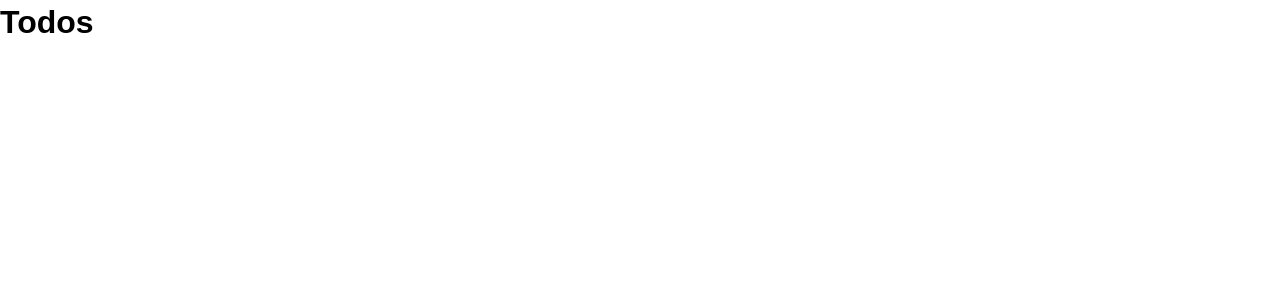
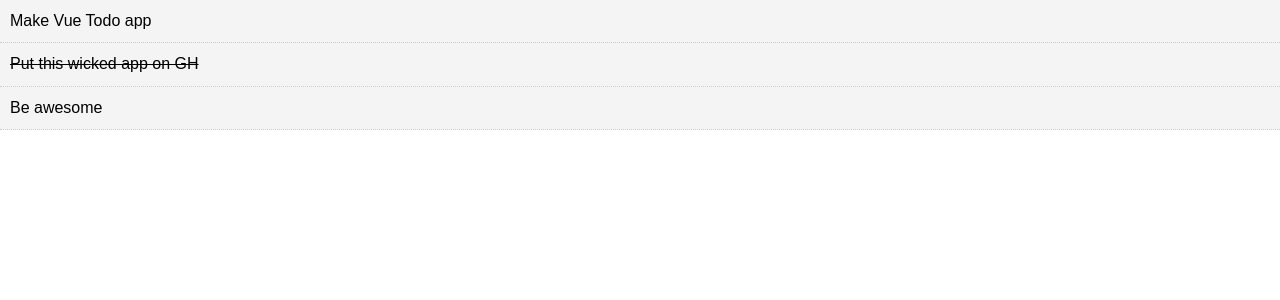
Before and after one commit to colebearski/vue-todo-app, a Vue app: page / in a window 1280 px wide. Shown: the top 300 px of the page. Built offline with nearby package versions, Linux system fonts and the light colour scheme; the HTML template or start-up script is replaced by a standard one.

Commit message:
todo item comp, conditional class

```diff
--- a/src/App.vue
+++ b/src/App.vue
@@ -1,6 +1,6 @@
 <template>
   <div id="app">
-    <Todos/>
+    <Todos v-bind:todos="todos"/>
   </div>
   <!-- get our todos into the todos component -->
 </template>
@@ -25,7 +25,7 @@
         {
           id: 2,
           title: "Put this wicked app on GH",
-          completed: false
+          completed: true
         },
         {
           id: 3,
--- /dev/null
+++ b/src/components/TodoItem.vue
@@ -0,0 +1,34 @@
+<template>
+  <div class="todo-item" v-bind:class="{'is-complete':todo.completed}">
+    <p>{{todo.title}}</p>
+  </div>
+</template>
+
+<script>
+export default {
+  name: "TodoItem",
+  props: ["todo"]
+};
+</script>
+
+<style scoped>
+.todo-item {
+  background: #f4f4f4;
+  padding: 10px;
+  border-bottom: 1px #ccc dotted;
+}
+
+.is-complete {
+  text-decoration: line-through;
+}
+
+.del {
+  background: #ff0000;
+  color: #fff;
+  border: none;
+  padding: 5px 9px;
+  border-radius: 50%;
+  cursor: pointer;
+  float: right;
+}
+</style>
--- a/src/components/Todos.vue
+++ b/src/components/Todos.vue
@@ -1,12 +1,20 @@
 <template>
   <div>
-    <h1>Todos</h1>
+    <div v-bind:key="todo.id" v-for="todo in todos">
+      <TodoItem v-bind:todo="todo"/>
+    </div>
   </div>
 </template>
 
 <script>
+import TodoItem from "./TodoItem.vue";
+
 export default {
-  name: "Todos"
+  name: "Todos",
+  components: {
+    TodoItem
+  },
+  props: ["todos"]
 };
 </script>
 
```
